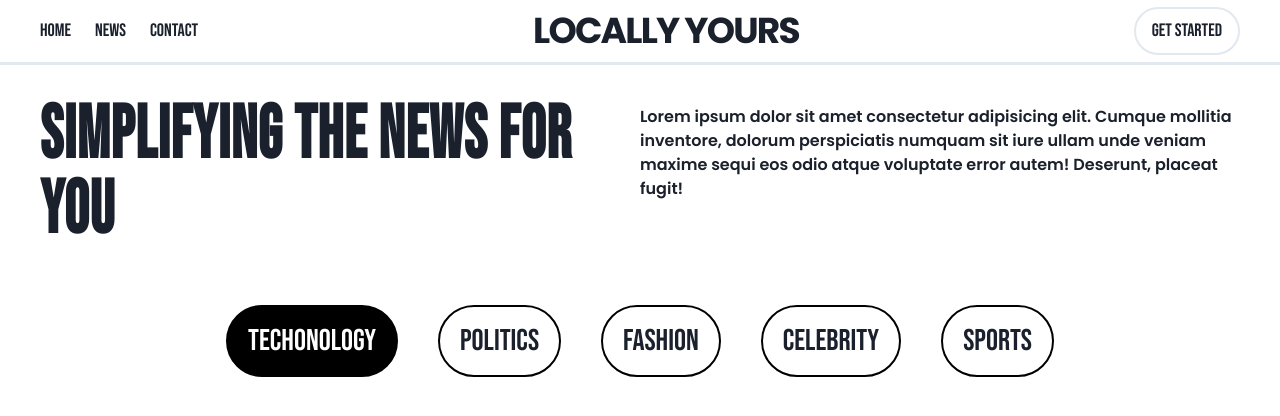
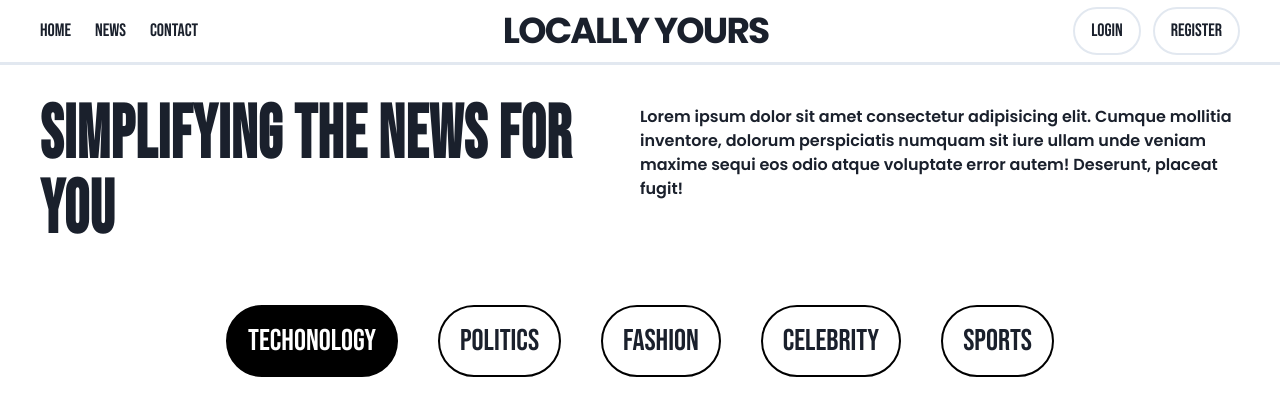
Before and after one commit to NotTheRightGuy/Locally-Yours-Frontend, a React (Vite) app: page / in a window 1280 px wide. Shown: the top 416 px of the page. Built offline with nearby package versions, Linux system fonts and the light colour scheme.

Commit message:
Added Signin And SignUp Page

```diff
--- a/index.html
+++ b/index.html
@@ -3,7 +3,7 @@
     <head>
         <meta charset="UTF-8" />
         <meta name="viewport" content="width=device-width, initial-scale=1.0" />
-        <title>IQM</title>
+        <title>LOCALLY YOURS</title>
     </head>
     <body>
         <div id="root"></div>
--- a/src/App.jsx
+++ b/src/App.jsx
@@ -1,19 +1,30 @@
 import "./App.css";
-import { Routes, Route } from "react-router-dom";
+import Home from "./pages/Home";
 import NewsFeed from "./pages/NewsFeed";
-import Home from "./pages/Home";
 import SignInPage from "./pages/SignInPage";
+import SignUpPage from "./pages/SignUpPage";
+import { ClerkProvider, SignIn, SignedIn } from "@clerk/clerk-react";
+import { BrowserRouter, Route, Routes, useNavigate } from "react-router-dom";
 
 function App() {
     return (
-        <div>
-            <Routes>
-                <Route path="/" element={<Home />} />
-                <Route path="/login" element={<SignInPage />} />
-                <Route path="/newsfeed" element={<NewsFeed />} />
-                {/* <Route path="userProfile"></Route> */}
-            </Routes>
-        </div>
+        <ClerkProvider publishableKey="pk_test_Y2xhc3NpYy10b21jYXQtODYuY2xlcmsuYWNjb3VudHMuZGV2JA">
+            <BrowserRouter>
+                <Routes>
+                    <Route path="/" element={<Home />} />
+                    <Route path="/login" element={<SignInPage />} />
+                    <Route
+                        path="/newsfeed"
+                        element={
+                            <SignedIn>
+                                <NewsFeed />
+                            </SignedIn>
+                        }
+                    />
+                    <Route path="/signup" element={<SignUpPage />} />
+                </Routes>
+            </BrowserRouter>
+        </ClerkProvider>
     );
 }
 
--- a/src/components/Navbar.jsx
+++ b/src/components/Navbar.jsx
@@ -20,7 +20,13 @@ function NavBar() {
                     onClick={() => (window.location.href = "/login")}
                     className="border-2  px-4 py-2 rounded-full bold hover:bg-black hover:text-white transition-all hover:scale-105"
                 >
-                    GET STARTED
+                    LOGIN
+                </button>
+                <button
+                    onClick={() => (window.location.href = "/signup")}
+                    className="border-2  px-4 py-2 rounded-full bold hover:bg-black hover:text-white transition-all hover:scale-105"
+                >
+                    REGISTER
                 </button>
             </div>
         </nav>
--- a/src/main.jsx
+++ b/src/main.jsx
@@ -2,17 +2,10 @@ import React from "react";
 import ReactDOM from "react-dom/client";
 import App from "./App.jsx";
 import { ChakraProvider } from "@chakra-ui/react";
-import { ClerkProvider } from "@clerk/clerk-react";
-import { BrowserRouter } from "react-router-dom";
-
 import "./index.css";
 
 ReactDOM.createRoot(document.getElementById("root")).render(
-    <BrowserRouter>
-        <ChakraProvider>
-            <ClerkProvider publishableKey="pk_test_Y2xhc3NpYy10b21jYXQtODYuY2xlcmsuYWNjb3VudHMuZGV2JA">
-                <App />
-            </ClerkProvider>
-        </ChakraProvider>
-    </BrowserRouter>
+    <ChakraProvider>
+        <App />
+    </ChakraProvider>
 );
--- a/src/pages/NewsFeed.jsx
+++ b/src/pages/NewsFeed.jsx
@@ -1,6 +1,6 @@
-import { SignedIn } from "@clerk/clerk-react";
+import { SignOutButton } from "@clerk/clerk-react";
 function NewsFeed() {
-    return;
+    return <SignOutButton />;
 }
 
 export default NewsFeed;
--- a/src/pages/SignInPage.jsx
+++ b/src/pages/SignInPage.jsx
@@ -1,9 +1,11 @@
 import { SignIn } from "@clerk/clerk-react";
 function SignInPage() {
     return (
-        <div className="h-screen w-screen flex items-center justify-center">
-            <SignIn afterSignInUrl={"/newsfeed"} />
-        </div>
+        <>
+            <div className="h-screen justify-center items-center flex">
+                <SignIn />
+            </div>
+        </>
     );
 }
 
--- /dev/null
+++ b/src/pages/SignUpPage.jsx
@@ -0,0 +1,10 @@
+import { SignUp } from "@clerk/clerk-react";
+function SignUpPage() {
+    return (
+        <div className="h-screen flex justify-center items-center">
+            <SignUp />
+        </div>
+    );
+}
+
+export default SignUpPage;
```
